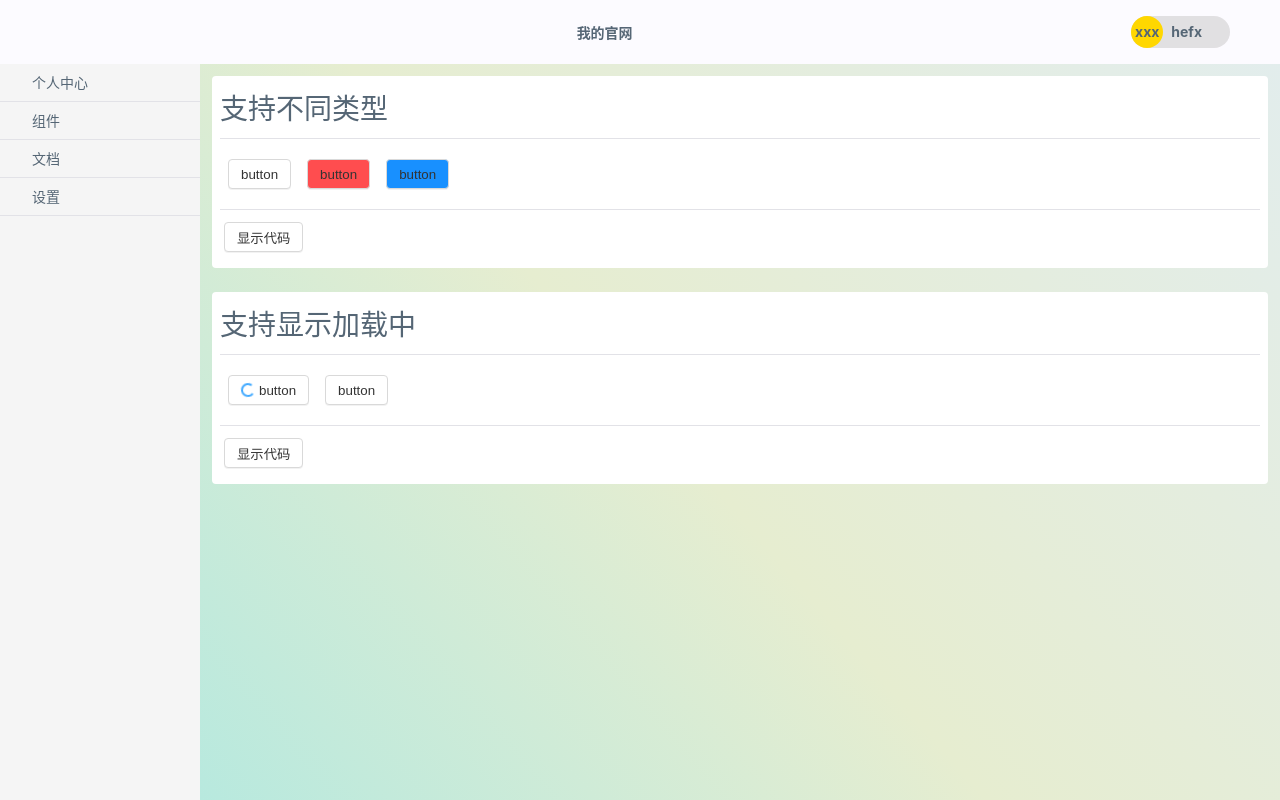
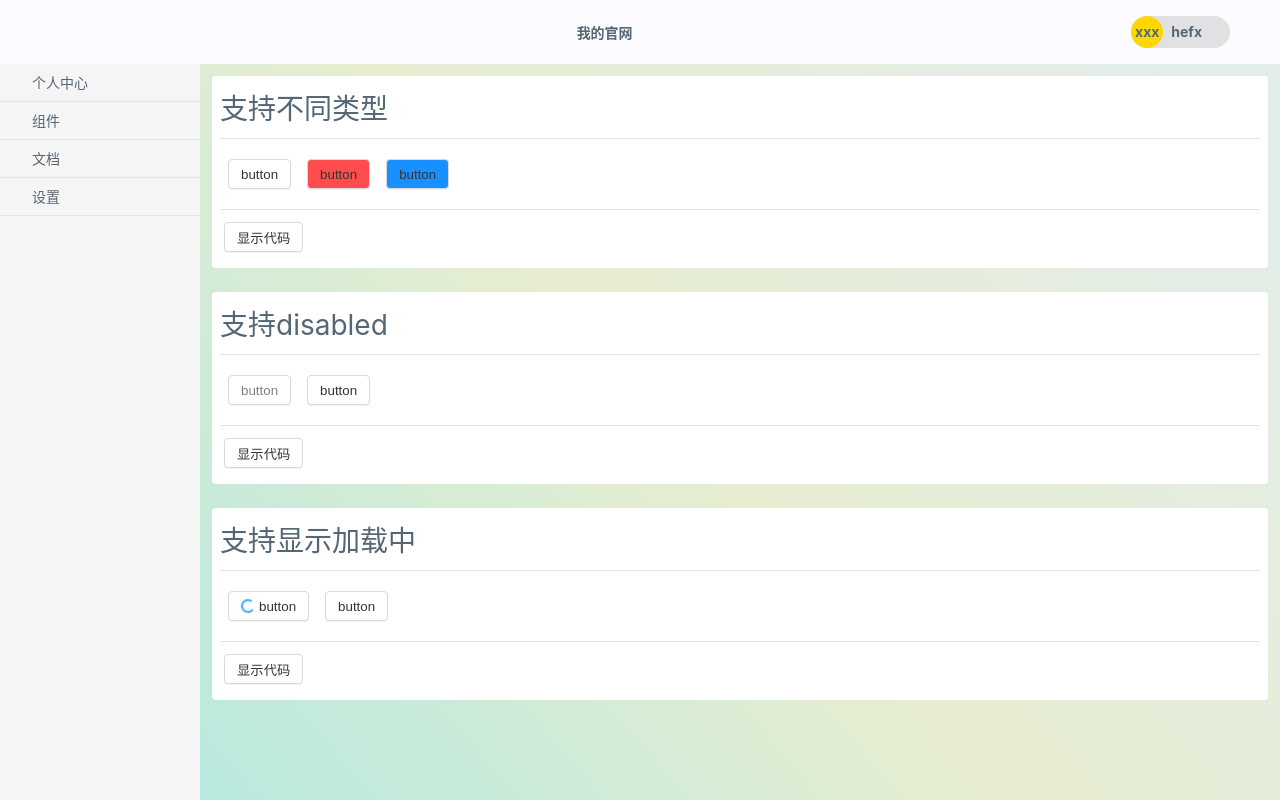
Before and after one commit to Hefeixiong/reactUI, a React (Create React App) app: page /doc/buttonDemo in a window 1280 px wide. Built offline with nearby package versions, Linux system fonts and the light colour scheme.

Commit message:
支持disabled

```diff
--- a/src/components/button/Button.tsx
+++ b/src/components/button/Button.tsx
@@ -4,13 +4,18 @@ import "./button.scss";
 type butonProps = {
   title: string;
   type: string;
+  disabled?: boolean;
   loading?: boolean;
   onClick?: () => void;
 };
 
 const Button: FC<butonProps> = (props: butonProps) => {
   return (
-    <button className={"button " + props.type} onClick={props.onClick}>
+    <button
+      className={"button " + props.type}
+      disabled={props.disabled}
+      onClick={props.onClick}
+    >
       {props.loading ? <span className="button-loadingIndicator"></span> : null}
       <span>{props.title}</span>
     </button>
--- a/src/components/button/button.scss
+++ b/src/components/button/button.scss
@@ -34,6 +34,14 @@ $grey: grey;
     animation: 1s linear infinite loading-span;
 
   }
+
+  &[disabled] {
+    cursor: not-allowed;
+    color: $grey;
+    &:hover{
+      border-color: $grey;
+    }
+  }
 }
 
 .warn {
--- a/src/views/modules/buttonDemo.tsx
+++ b/src/views/modules/buttonDemo.tsx
@@ -2,7 +2,7 @@ import React from "react";
 import Button from "../../components/button/Button";
 import DemoView from "../../components/demoView/demoView";
 
-import { colorDemo, loadingDemo } from "./static/index";
+import { colorDemo, loadingDemo, disabledDemo } from "./static/index";
 
 const ButtonDemo = () => {
   return (
@@ -11,6 +11,11 @@ const ButtonDemo = () => {
         <Button title="button" type="dafault" />
         <Button title="button" type="warn" />
         <Button title="button" type="primary" />
+      </DemoView>
+
+      <DemoView intor="支持disabled" demo={disabledDemo}>
+        <Button title="button" type="dafault" disabled />
+        <Button title="button" type="dafault" />
       </DemoView>
 
       <DemoView intor="支持显示加载中" demo={loadingDemo}>
--- /dev/null
+++ b/src/views/modules/static/disabled.tsx
@@ -0,0 +1,12 @@
+const disabledDemo = `import React from "react";
+import Button from "../../components/button/Button";
+
+export defalut const App: React.FC = () => {
+return (
+  <div>
+    <Button title="button" type="dafault" disabled />
+    <Button title="button" type="dafault" />
+  </div>
+)};`;
+
+export default disabledDemo;
--- a/src/views/modules/static/index.tsx
+++ b/src/views/modules/static/index.tsx
@@ -1,4 +1,5 @@
 import colorDemo from "./color";
 import loadingDemo from "./loading";
+import disabledDemo from "./disabled";
 
-export { colorDemo, loadingDemo };
+export { colorDemo, loadingDemo, disabledDemo };
```
